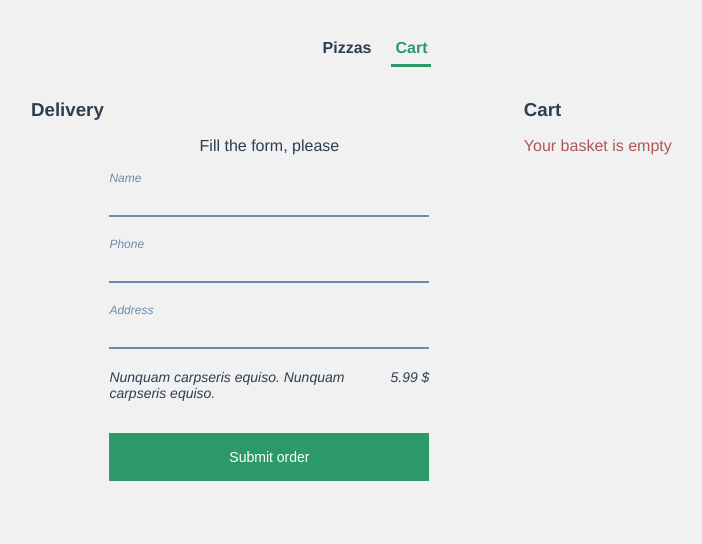
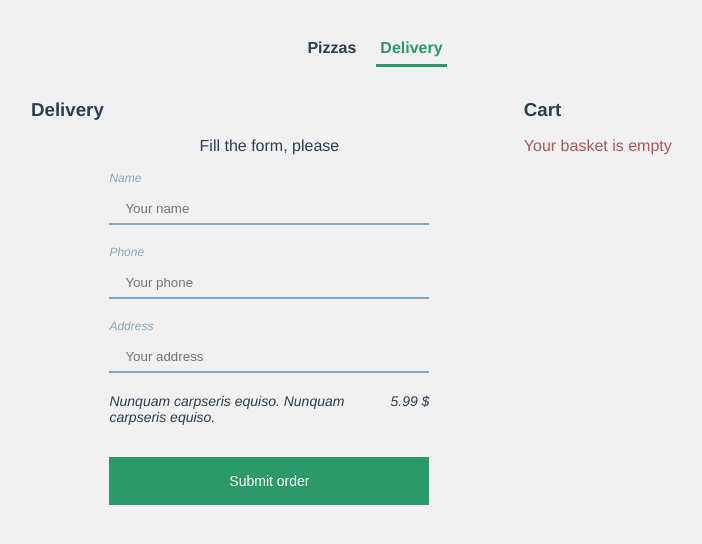
Before and after one commit to nurbakhyt/pizza-app-frontend, a Vue app: page /cart in a window 1280 px wide. Shown: the top 544 px of the page, without its empty margins (265-967 px from the left). Built offline with nearby package versions, Linux system fonts and the light colour scheme.

Commit message:
Delivery page p 2

```diff
--- a/src/components/Navbar.vue
+++ b/src/components/Navbar.vue
@@ -14,7 +14,7 @@
       class="nav__link"
       active-class="nav__link--active"
     >
-      Cart
+      Delivery
     </router-link>
   </nav>
 </template>
--- a/src/views/Delivery.vue
+++ b/src/views/Delivery.vue
@@ -20,6 +20,7 @@
           id="username"
           type="text"
           class="field__input"
+          placeholder="Your name"
         >
       </div>
 
@@ -35,6 +36,7 @@
           id="phone"
           type="text"
           class="field__input"
+          placeholder="Your phone"
         >
       </div>
 
@@ -50,6 +52,7 @@
           id="address"
           type="text"
           class="field__input"
+          placeholder="Your address"
         >
       </div>
 
@@ -85,7 +88,7 @@ export default {
 
 <style lang="sass">
 @import "~@/assets/styles/vars"
-$input-color: lighten($secondary-color, 30)
+$input-color: lighten($secondary-color, 40)
 
 .delivery
   flex: 1 1 auto
@@ -134,13 +137,17 @@ legend
     color: $input-color
     font-size: .75rem
     font-style: italic
+    margin-bottom: .5rem
 
   &__input
     background-color: transparent
     border: none
     border-bottom: 2px solid $input-color
     height: 2rem
+    outline: none
     padding: 0 1rem
     width: 100%
 
+    &:focus
+      border-bottom-color: lighten($secondary-color, 30)
 </style>
```
